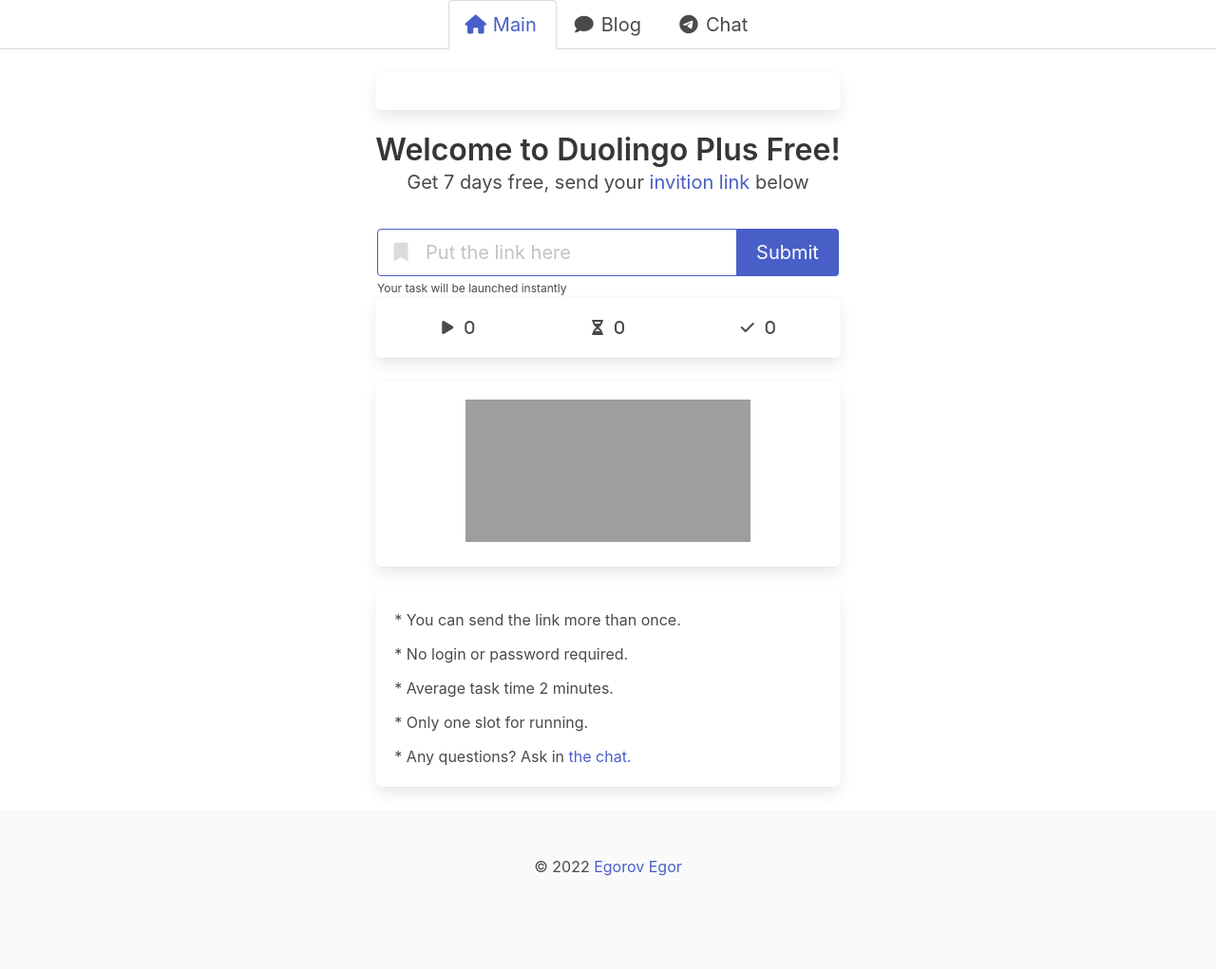
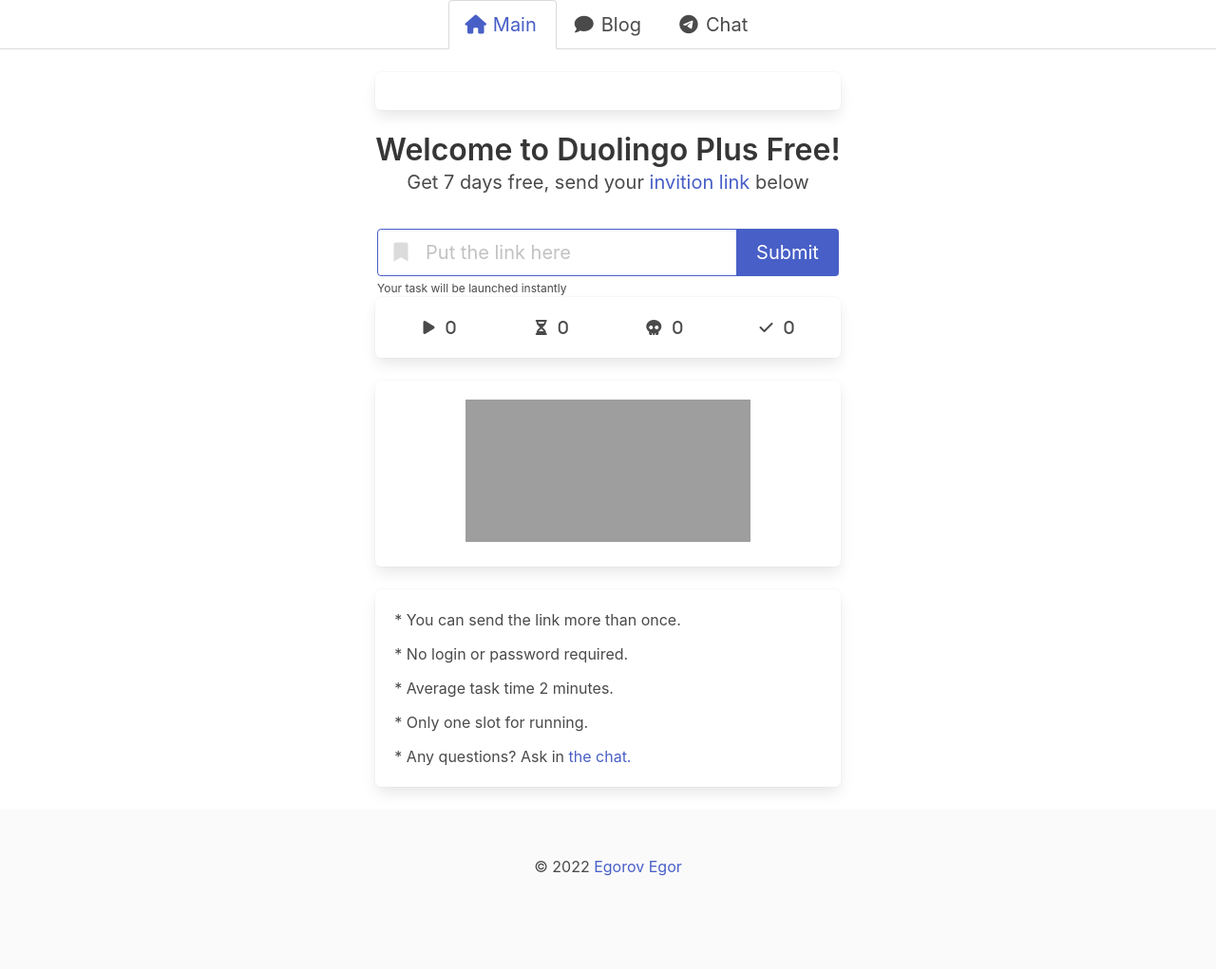
Before and after one commit to r4hx/DuolingoFree, a Django app: page / in a window 1280 px wide. Shown: the whole page at 95% size. Run offline with Django 4.2, Linux system fonts and the light colour scheme; data that the repository does not hold is empty; some libraries are stand-ins or nearby versions; grey boxes are pictures that could not be loaded.

Commit message:
add errors counter

```diff
--- a/frontend/templates/index.html
+++ b/frontend/templates/index.html
@@ -52,6 +52,7 @@
                 <div class="columns is-mobile has-text-centered">
                     <div class="column"><i class="fa-solid fa-play">&nbsp;&nbsp;&nbsp;{{running}}</i></div>
                     <div class="column"><i class="fa-solid fa-hourglass">&nbsp;&nbsp;&nbsp;{{queued}}</i></div>
+                    <div class="column"><i class="fa-solid fa-skull">&nbsp;&nbsp;&nbsp;{{errored}}</i></div>
                     <div class="column"><i class="fa-solid fa-check">&nbsp;&nbsp;&nbsp;{{finished}}</i></div>
                 </div>
             </div>
```
